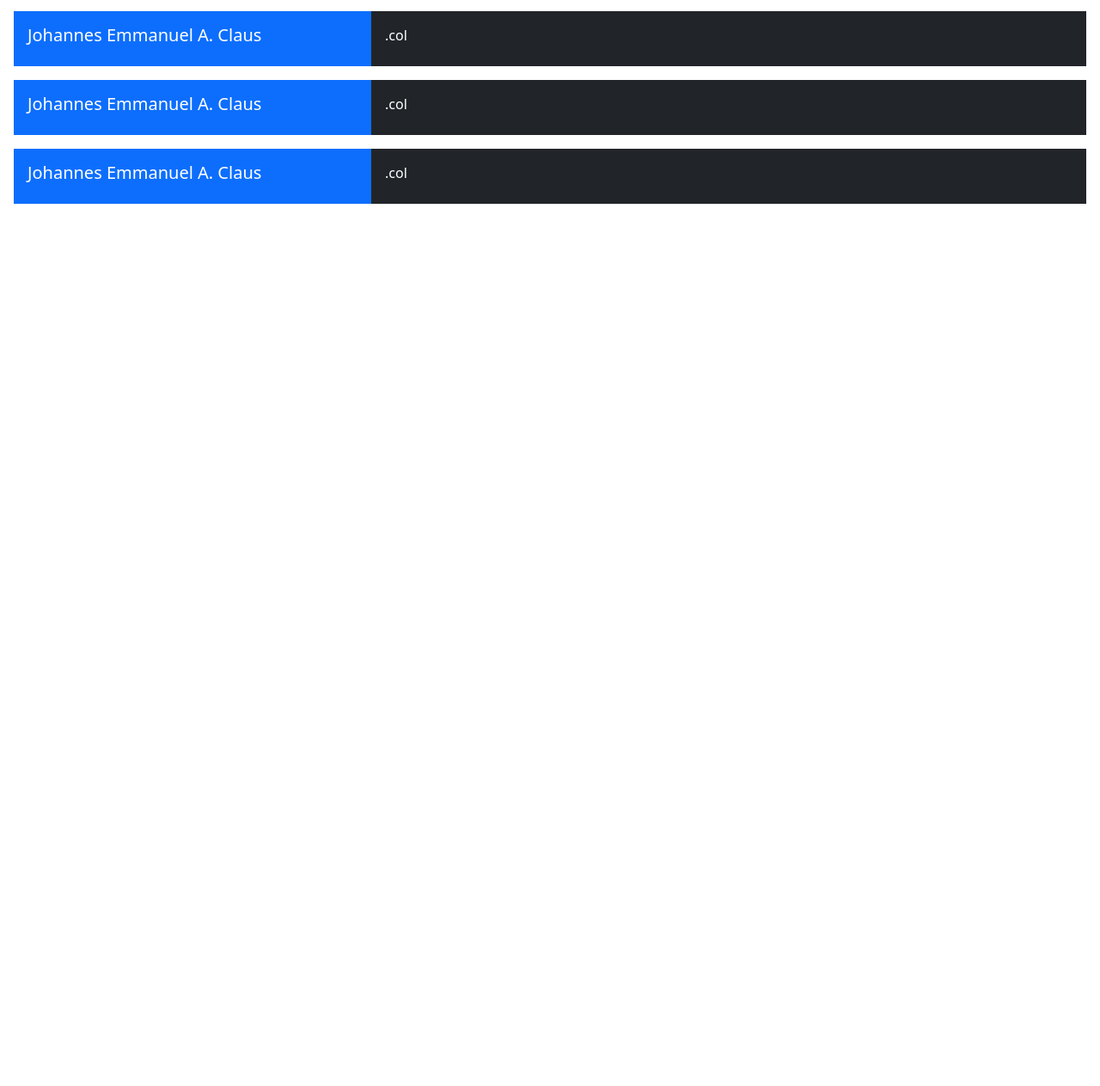
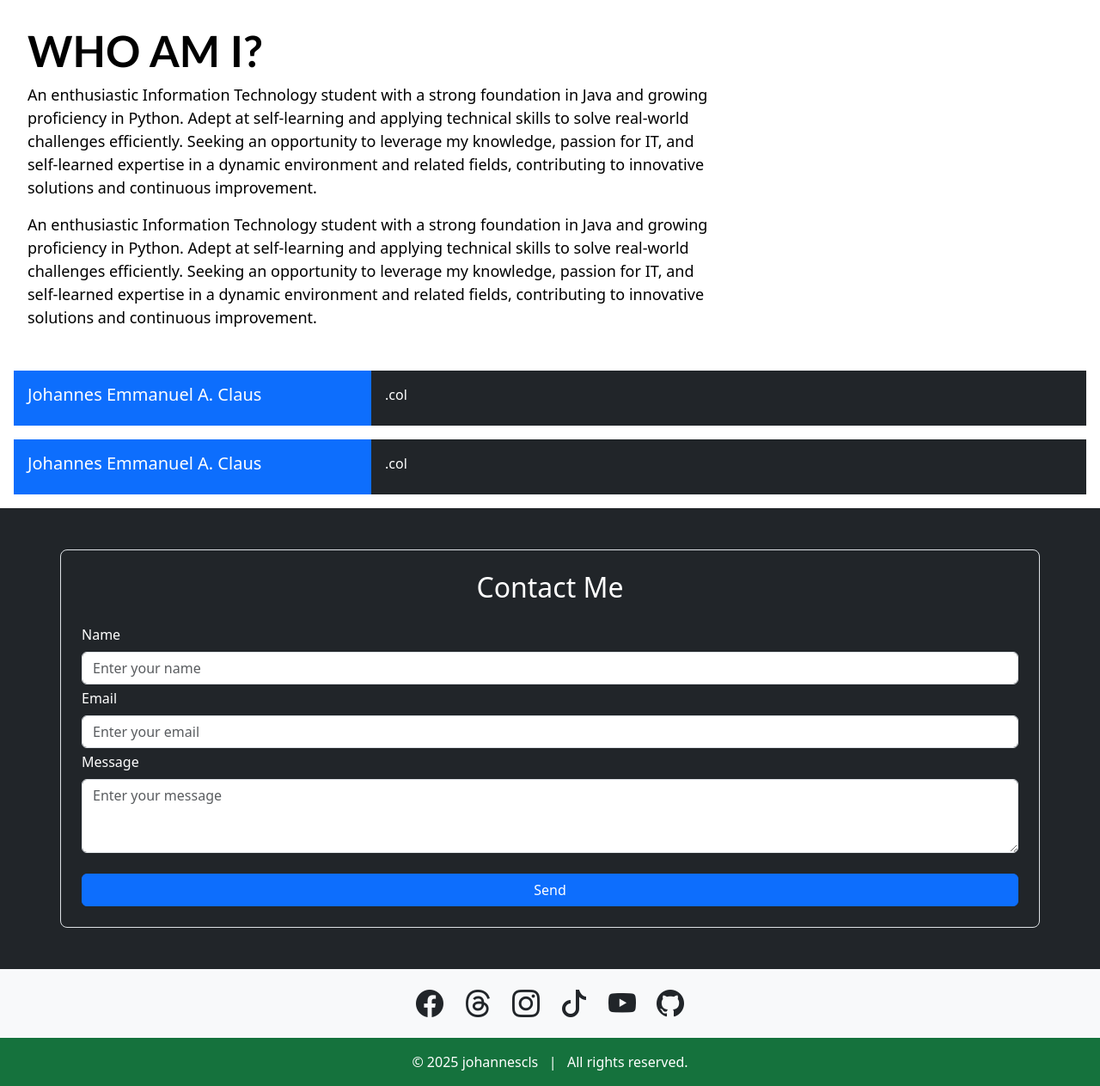
Before and after one commit to johannesclaus30/johannescls, a plain HTML site: page johannescls_home.html in a window 1280 px wide. Shown: the part 685-1948 px from the top of the page at 86% size. Before the commit the page ends 938 px from the top, so only its background shows below. Drawn offline with nearby package versions, Linux system fonts and the light colour scheme.

Commit message:
commit1-may2

```diff
--- a/johannescls_home.html
+++ b/johannescls_home.html
@@ -8,12 +8,18 @@
 
         <!-- Bootstrap CSS v5.2.1 -->
         <link href="https://cdn.jsdelivr.net/npm/bootstrap@5.3.2/dist/css/bootstrap.min.css" rel="stylesheet" integrity="sha384-T3c6CoIi6uLrA9TneNEoa7RxnatzjcDSCmG1MXxSR1GAsXEV/Dwwykc2MPK8M2HN" crossorigin="anonymous" />
+
+        <link rel="stylesheet" href="https://cdn.jsdelivr.net/npm/bootstrap-icons@1.11.3/font/bootstrap-icons.min.css">
+
         <style>
             .custom-bg {
                 background-color: #15723d;
             }
             .custom-bg2 {
                 background-color: #F2AA01;
+            }
+            .custom-bg3 {
+                background-color: #08452C;
             }
             /* Spinner styles */
             #spinner {
@@ -285,11 +291,26 @@
             </div>
             <div class="collapse navbar-collapse" id="navbarNav">
                 <ul class="navbar-nav d-flex flex-col justify-content-center px-5">
-                    <li class="nav-item m-2" style="width: 100px;"><a href="#about" class="nav-link fs-5 active">About Me</a></li>
-                    <li class="nav-item m-2" style="width: 100px;"><a href="#projects" class="nav-link fs-5 active">Projects</a></li>
-                    <li class="nav-item m-2" style="width: 100px;"><a href="contacts" class="nav-link fs-5 active">Contact Me</a></li>
                     <li class="nav-item dropdown dropdown-mega m-2" style="width: 100px;">
                         <a class="nav-link dropdown-toggle fs-5 active" href="#" data-bs-toggle="dropdown">About</a>
+                        <ul class="dropdown-menu mega-menu">
+                            <li class="mega-menu-content">
+                                <div class="row gx-0 gx-lg-3">
+                                    <div class="col-lg-4">
+                                        <h6 class="dropdown-header">The Story of</h6>
+                                        <a href="#gohere">click me!</a>
+                                    </div>
+                                    <div class="col-lg-4">
+                                        <h6 class="dropdown-header"> </h6>
+                                    </div>
+                                </div>
+                            </li>
+                        </ul>
+                    </li>
+                    <li class="nav-item m-2" style="width: 100px;"><a href="#about" class="nav-link fs-5 active">Education</a></li>
+                    <li class="nav-item m-2" style="width: 100px;"><a href="#projects" class="nav-link fs-5 active">Skills</a></li>
+                    <li class="nav-item dropdown dropdown-mega m-2" style="width: 100px;">
+                        <a class="nav-link dropdown-toggle fs-5 active" href="#" data-bs-toggle="dropdown">Projects</a>
                         <ul class="dropdown-menu mega-menu">
                             <li class="mega-menu-content">
                                 <div class="row gx-0 gx-lg-3">
@@ -303,6 +324,8 @@
                             </li>
                         </ul>
                     </li>
+                    <li class="nav-item m-2" style="width: 100px;"><a href="#contacts" class="nav-link fs-5 active">Contact Me</a></li>
+
                 </ul>
             </div>
         </nav>
@@ -337,10 +360,10 @@
                     </picture>
                 </div>
                 <div class="carousel-item">
-                    <img src="imgSlider/sldrp1.jpg" alt="Photo 2" class="d-block" style="width:100%">
+                    <img src="imgSlider/blank_gold.jpg" alt="Photo 2" class="d-block" style="width:100%">
                 </div>
                 <div class="carousel-item">
-                    <img src="imgSlider/sldrp2.jpg" alt="Photo 3" class="d-block" style="width:100%">
+                    <img src="imgSlider/slideMain_sd.jpg" alt="Photo 3" class="d-block" style="width:100%">
                 </div>
             </div>
             <button class="carousel-control-prev" type="button" data-bs-target="#demo" data-bs-slide="prev">
@@ -351,8 +374,22 @@
             </button>
         </div>
         <div class="row m-3">
-            <div class="col-md-4 p-3 bg-primary text-white"><h5>Johannes Emmanuel A. Claus</h5></div>
-            <div class="col-md-8 p-3 bg-dark text-white">.col</div>
+            <div class="col-md-8 p-3 text-black">
+                <h1 style="font-size: 50px; font-family: 'Gill Sans', 'Gill Sans MT', Calibri, 'Trebuchet MS', sans-serif;"><b>WHO AM I?</b></h1>
+                <p style="font-size: 18px;">An enthusiastic Information Technology student with a strong foundation in Java and growing proficiency
+                in Python. Adept at self-learning and applying technical skills to solve real-world challenges efficiently.
+                Seeking an opportunity to leverage my knowledge, passion for IT, and self-learned expertise in a
+                dynamic environment and related fields, contributing to innovative solutions and continuous
+                improvement.</p>
+                <p style="font-size: 18px;">An enthusiastic Information Technology student with a strong foundation in Java and growing proficiency
+                in Python. Adept at self-learning and applying technical skills to solve real-world challenges efficiently.
+                Seeking an opportunity to leverage my knowledge, passion for IT, and self-learned expertise in a
+                dynamic environment and related fields, contributing to innovative solutions and continuous
+                improvement.</p>
+            </div>
+            <div class="col-md-2 p-3 text-black">
+
+            </div>
         </div>
         <div class="row m-3">
             <div class="col-md-4 p-3 bg-primary text-white"><h5>Johannes Emmanuel A. Claus</h5></div>
@@ -362,9 +399,59 @@
             <div class="col-md-4 p-3 bg-primary text-white"><h5>Johannes Emmanuel A. Claus</h5></div>
             <div class="col-md-8 p-3 bg-dark text-white">.col</div>
         </div>
-        <footer>
-            <!-- place footer here -->
-        </footer>
+
+
+        <!-- Contact Me -->
+
+        <div class="container-fluid bg-dark p-5" id="gohere">
+            <div class="container border border-1 rounded-3 p-4">
+                <h2 class="text-center mb-4 text-white">
+                    Contact Me</h2>
+                <form>
+                    <div class="mb-1">
+                        <label for="name" class="form-label text-white">Name</label>
+                        <input type="text" class="form-control" id="name" placeholder="Enter your name" required>
+                    </div>
+                    <div class="mb-1">
+                        <label for="email" class="form-label text-white">Email</label>
+                        <input type="email" class="form-control" id="email" placeholder="Enter your email" required>
+                    </div>
+                    <div class="mb-1">
+                        <label for="message" class="form-label text-white">Message</label>
+                        <textarea type="message" class="form-control" rows="3" id="message" placeholder="Enter your message" required></textarea>
+                    </div>
+
+                    <button class="btn btn-primary mt-4 d-flex justify-content-center w-5 w-100">Send</button>
+                </form>
+            </div>
+         </div>
+
+         <!-- Follow Me Sections -->
+         <div class="container-fluid bg-light py-3">
+            <div class="container text-center">
+                <div class="d-flex justify-content-center gap-4">
+                    <a href="https://facebook.com/johannesemmanuel.claus" class="text-decoration-none text-dark"><i class="bi bi-facebook fs-2"></i></a>
+                    <a href="" class="text-decoration-none text-dark"><i class="bi bi-threads fs-2"></i></a>
+                    <a href="" class="text-decoration-none text-dark"><i class="bi bi-instagram fs-2"></i></a>
+                    <a href="" class="text-decoration-none text-dark"><i class="bi bi-tiktok fs-2"></i></a>
+                    <a href="" class="text-decoration-none text-dark"><i class="bi bi-youtube fs-2"></i></a>
+                    <a href="" class="text-decoration-none text-dark"><i class="bi bi-github fs-2"></i></a>
+                </div>
+            </div>
+         </div>
+
+         <!-- Footer -->
+
+         <footer class="custom-bg text-white text-center py-3">
+            <p class="mb-0">
+                &copy; 2025 johannescls &nbsp | &nbsp All rights reserved.
+            </p>
+         </footer>
+
+
+
+
+
         <!-- Bootstrap JavaScript Libraries -->
         <script src="https://cdn.jsdelivr.net/npm/@popperjs/core@2.11.8/dist/umd/popper.min.js" integrity="sha384-I7E8VVD/ismYTF4hNIPjVp/Zjvgyol6VFvRkX/vR+Vc4jQkC+hVqc2pM8ODewa9r" crossorigin="anonymous"></script>
         <script src="https://cdn.jsdelivr.net/npm/bootstrap@5.3.2/dist/js/bootstrap.min.js" integrity="sha384-BBtl+eGJRgqQAUMxJ7pMwbEyER4l1g+O15P+16Ep7Q9Q+zqX6gSbd85u4mG4QzX+" crossorigin="anonymous"></script>
```
Also changed, not shown: imgSlider/blank_gold.jpg (added).
